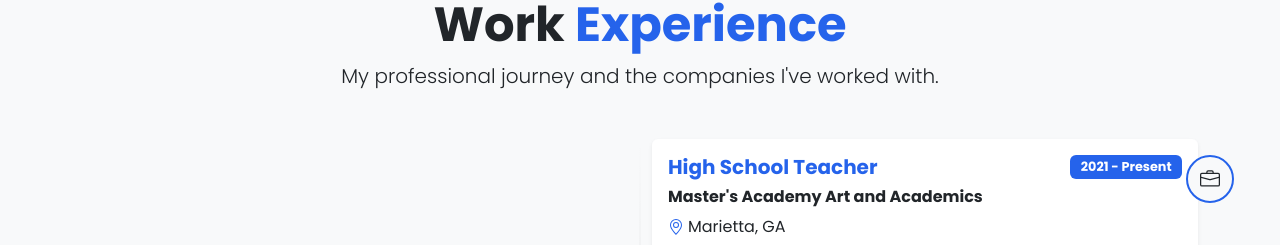
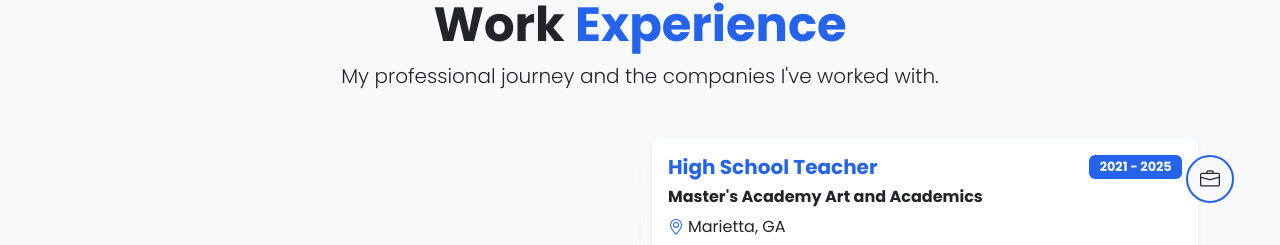
Before and after one commit to HIPgirl95/hannah-hogan-portfolio, a React (Create React App) app: page / in a window 1280 px wide. Shown: the part 3597-3842 px from the top of the page. Built offline with nearby package versions, Linux system fonts and the light colour scheme; a web font is replaced by a local one.

Commit message:
Update Experience.jsx

```diff
--- a/src/components/Experience.jsx
+++ b/src/components/Experience.jsx
@@ -3,13 +3,19 @@
 
 function Experience() {
 	return (
-    <section id="experience" className="experience-section py-5 bg-light">
+		<section
+			id="experience"
+			className="experience-section py-5 bg-light"
+		>
 			<Container className="py-5">
 				<div className="text-center mb-5">
 					<h2 className="display-5 fw-bold">
 						Work <span className="colored-text"> Experience</span>
 					</h2>
-          <p className="lead mx-auto" style={{ maxWidth: "700px" }}>
+					<p
+						className="lead mx-auto"
+						style={{ maxWidth: "700px" }}
+					>
 						My professional journey and the companies I've worked with.
 					</p>
 				</div>
@@ -31,8 +37,11 @@
 										<h3 className="h5 fw-bold mb-0 colored-text">
 											High School Teacher
 										</h3>
-                    <Badge bg="primary" className="date-badge">
-                      2021 - Present
+										<Badge
+											bg="primary"
+											className="date-badge"
+										>
+											2021 - 2025
 										</Badge>
 									</div>
 									<h4 className="h6 fw-bold mb-2">
@@ -60,7 +69,11 @@
 
 					{/* Job 2 */}
 					<Row className="mb-5 position-relative timeline-item">
-            <Col lg={6} md={8} className="position-relative">
+						<Col
+							lg={6}
+							md={8}
+							className="position-relative"
+						>
 							<div className="timeline-marker timeline-marker-left">
 								<BsBriefcase size={20} />
 							</div>
```
Lines whose indentation alone changed are shown as unchanged.
